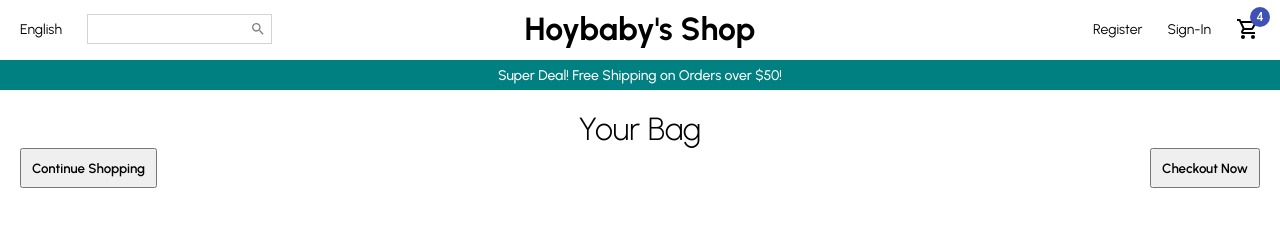
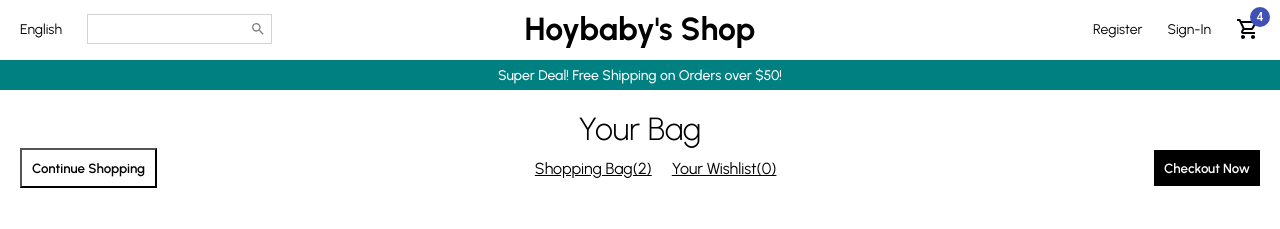
Before and after one commit to Hoybaby/React-ECommerce, a React (Create React App) app in the folder client/: page / in a window 1280 px wide. Shown: the top 229 px of the page. Built offline with nearby package versions, Linux system fonts and the light colour scheme.

Commit message:
added some styling and props to the buttons itself

```diff
--- a/client/src/pages/Cart.jsx
+++ b/client/src/pages/Cart.jsx
@@ -1,5 +1,5 @@
 import React from 'react'
-import { Bottom, Container, Title, Top, TopButton, Wrapper } from './styles/Cart.styles'
+import { Bottom, Container, Title, Top, TopButton, TopText, TopTexts, Wrapper } from './styles/Cart.styles'
 import Navbar from '../components/Navbar/Navbar';
 import Announcement from '../components/Annoucement/Announcement';
 import Footer from '../components/Footer/Footer';
@@ -13,7 +13,11 @@ const Cart = () => {
                 <Title>Your Bag</Title>
                 <Top>
                     <TopButton>Continue Shopping</TopButton>
-                    <TopButton>Checkout Now</TopButton>
+                    <TopTexts>
+                        <TopText>Shopping Bag(2)</TopText>
+                        <TopText>Your Wishlist(0)</TopText>
+                    </TopTexts>
+                    <TopButton type="filled">Checkout Now</TopButton>
                 </Top>
                 <Bottom></Bottom>
             </Wrapper>
--- a/client/src/pages/styles/Cart.styles.js
+++ b/client/src/pages/styles/Cart.styles.js
@@ -28,8 +28,20 @@ export const TopButton = styled.button`
     padding: 10px;
     font-weight: 600;
     cursor: pointer;
+    border: ${props => props.type === "filled" && "none"};
+    background-color: ${props => props.type === "filled" ? "black" : "transparent"};
+    color: ${props => props.type === "filled" && "white"};
+`;
+
+export const TopTexts = styled.div``;
+
+export const TopText= styled.span`
+    text-decoration: underline;
+    cursor:pointer;
+    margin: 0 10px;
 `;
 
 
 
+
 export const Bottom = styled.div``;
```
